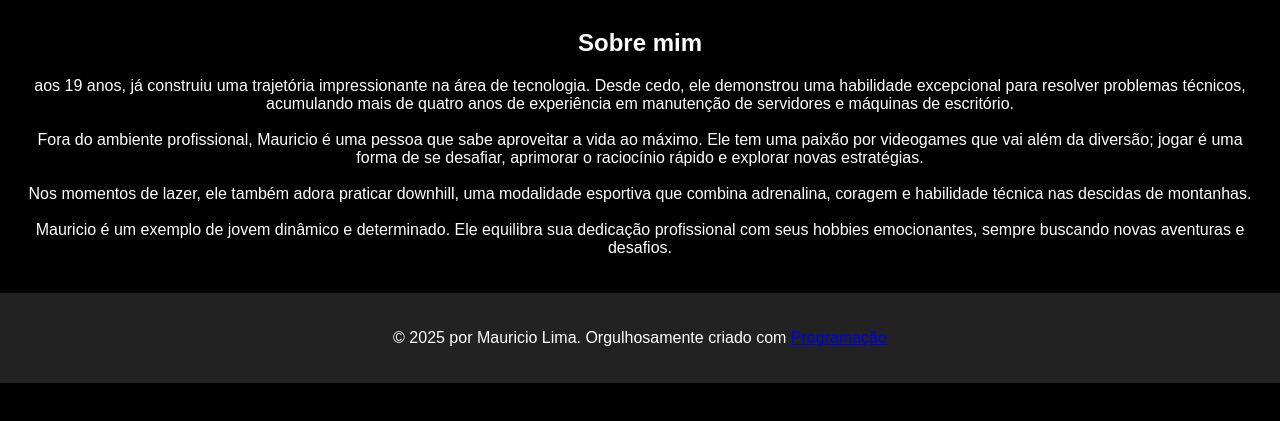
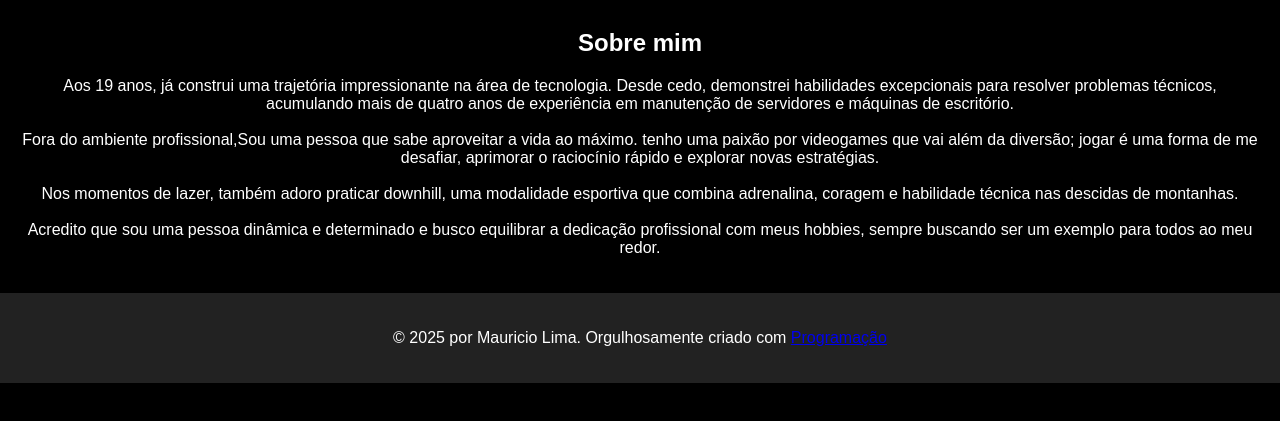
Before and after one commit to MLimaxx/Site--Mauricio, a plain HTML site: page biografia.html in a window 1280 px wide. Shown: the part 207-628 px from the top of the page. Drawn offline with Linux system fonts and the light colour scheme.

Commit message:
Update biografia.html
Update descrição 2

```diff
--- a/biografia.html
+++ b/biografia.html
@@ -66,14 +66,13 @@
         <h2>Sobre mim</h2> <!-- Título principal da seção -->
         <p>
             <!-- Texto descritivo sobre Mauricio Lima -->
-            aos 19 anos, já construiu uma trajetória impressionante na área de tecnologia. Desde cedo, ele demonstrou uma habilidade excepcional para resolver problemas técnicos, acumulando mais de quatro anos de experiência em manutenção de servidores e máquinas de escritório.
+            Aos 19 anos, já construi uma trajetória impressionante na área de tecnologia. Desde cedo, demonstrei habilidades excepcionais para resolver problemas técnicos, acumulando mais de quatro anos de experiência em manutenção de servidores e máquinas de escritório.
             <br><br>
-            Fora do ambiente profissional, Mauricio é uma pessoa que sabe aproveitar a vida ao máximo. Ele tem uma paixão por videogames que vai além da diversão; jogar é uma forma de se desafiar, aprimorar o raciocínio rápido e explorar novas estratégias.
+            Fora do ambiente profissional,Sou uma pessoa que sabe aproveitar a vida ao máximo. tenho uma paixão por videogames que vai além da diversão; jogar é uma forma de me desafiar, aprimorar o raciocínio rápido e explorar novas estratégias.
             <br><br>
-            Nos momentos de lazer, ele também adora praticar downhill, uma modalidade esportiva que combina adrenalina, coragem e habilidade técnica nas descidas de montanhas.
+            Nos momentos de lazer, também adoro praticar downhill, uma modalidade esportiva que combina adrenalina, coragem e habilidade técnica nas descidas de montanhas.
             <br><br>
-            Mauricio é um exemplo de jovem dinâmico e determinado. Ele equilibra sua dedicação profissional com seus hobbies emocionantes, sempre buscando novas aventuras e desafios.
-        </p>
+            Acredito que sou uma pessoa dinâmica e determinado e busco equilibrar a dedicação profissional com meus hobbies, sempre buscando ser um exemplo para todos ao meu redor.
     </div>
 
     <!-- Rodapé do site -->
```
